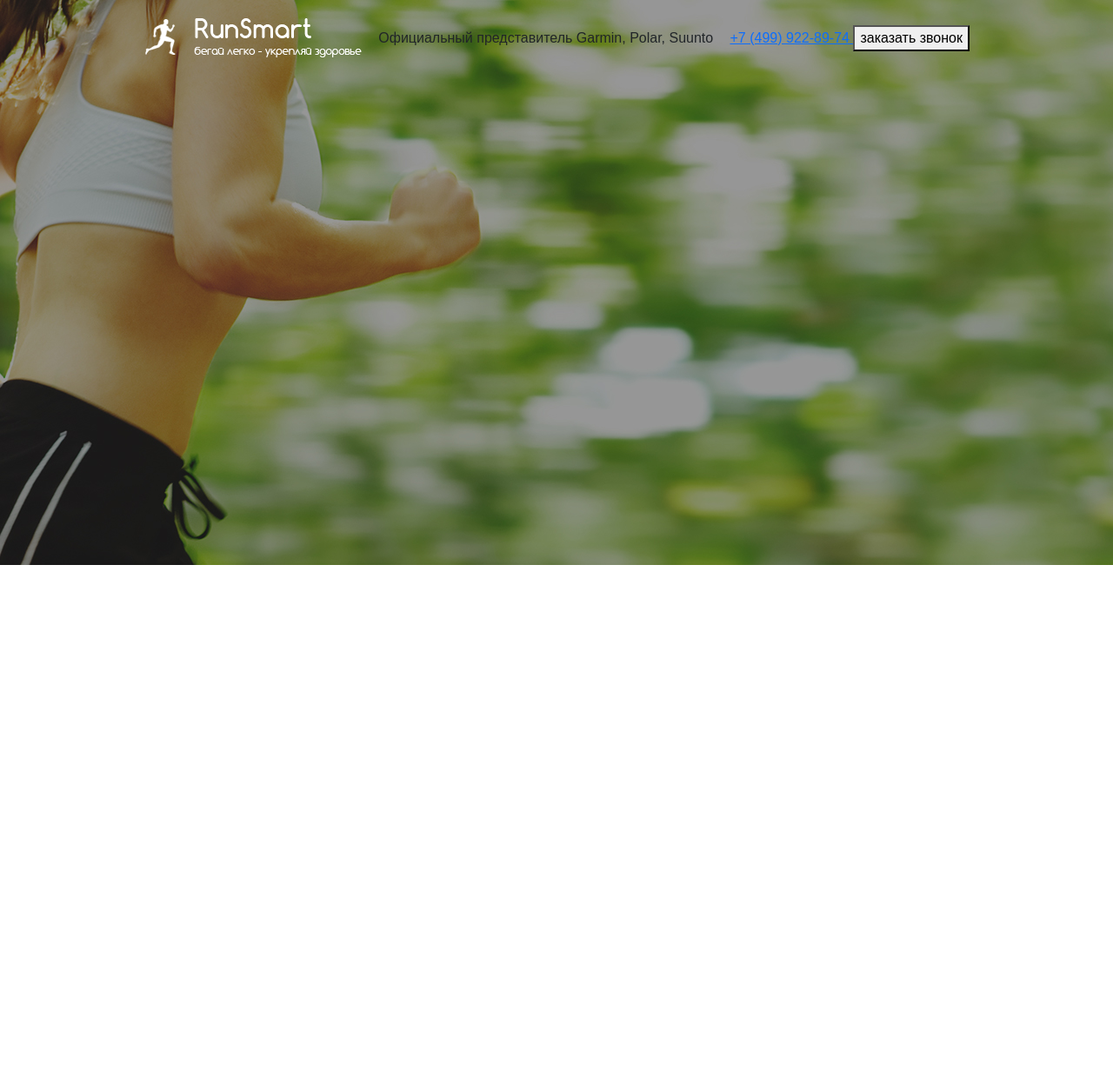
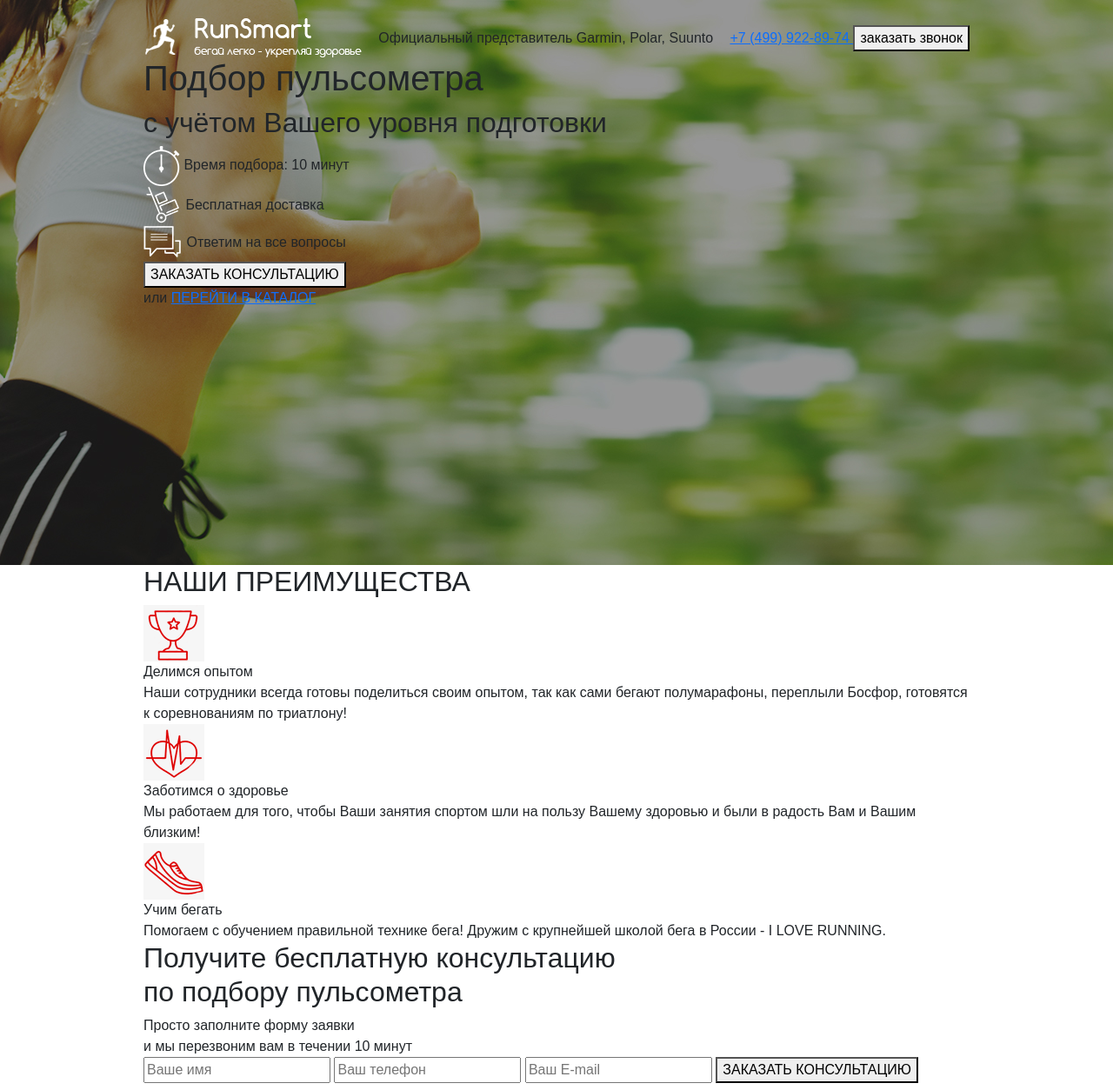
Before and after one commit to ivashchenko6/PulseLayout-website, a website: page src/index.html in a window 1280 px wide. Shown: the top 1254 px of the page at 87% size. Before the commit the page ends 800 px from the top, so only its background shows below. Drawn offline with nearby package versions, Linux system fonts and the light colour scheme.

Commit message:
advantages, carousel and slider added

```diff
--- a/src/index.html
+++ b/src/index.html
@@ -5,12 +5,15 @@
     <meta http-equiv="X-UA-Compatible" content="IE=edge">
     <meta name="viewport" content="width=device-width, initial-scale=1.0">
     <title>Pulse</title>
+
     <link rel="stylesheet" href="css/bootstrap-reboot.min.css">
     <link rel="stylesheet" href="css/font.css">
+    <link rel="stylesheet" href="css/slick.css"/>
     <link rel="stylesheet" href="css/style.min.css">
+
 </head>
 <body>
-    <div class="promo">
+    <section class="promo">
         <div class="container">
             <header class="header">
                 <a href="#" class="header__logo">
@@ -27,12 +30,104 @@
                     <button class="button">заказать звонок</button>
                 </div>
             </header>
-        </div>
-    </div>
 
 
+            <div class="promo__wrapper">
+                <h1 class="promo__header">Подбор пульсометра</h1>
+                <h2 class="promo__subheader">с учётом Вашего уровня подготовки</h2>
+                <div class="promo__icons">
+                    <div class="promo__icon">
+                        <img src="icons/main/timer.png" alt="timer">
+                        Время подбора:
+                        10 минут
+                    </div>
+                    <div class="promo__icon">
+                        <img src="icons/main/cart.png" alt="cart">
+                        Бесплатная
+                        доставка
+                    </div>
+                    <div class="promo__icon">
+                        <img src="icons/main/messages.png" alt="messages">
+                        Ответим
+                        на все вопросы
+                    </div>
+                </div>
+                <button class="button button_main">ЗАКАЗАТЬ КОНСУЛЬТАЦИЮ</button>
+                <div class="promo__link">
+                    или
+                    <a href="#">ПЕРЕЙТИ В КАТАЛОГ</a>
+                </div>
+            </div>
+        </div>
+    </section>
 
+    <section class="advantages">
+        <div class="container">
+            <h2 class="title">НАШИ ПРЕИМУЩЕСТВА</h2>
+            <div class="advantages__icons">
+                <div class="advantages__item">
+                    <img src="icons/advantages/cup.png" alt="cup">
+                    <div class="advantages__text">Делимся опытом</div>
+                    <div class="advantages__descr">Наши сотрудники всегда готовы поделиться своим опытом, так как сами бегают полумарафоны, переплыли Босфор, готовятся к соревнованиям по триатлону!</div>
+                </div>
+                <div class="advantages__item">
+                    <img src="icons/advantages/heart.png" alt="heart">
+                    <div class="advantages__text">Заботимся о здоровье</div>
+                    <div class="advantages__descr">Мы работаем для того, чтобы Ваши занятия спортом шли на пользу Вашему здоровью и были в радость Вам и Вашим близким!</div>
+                </div>
+                <div class="advantages__item">
+                    <img src="icons/advantages/shoe.png" alt="shoe">
+                    <div class="advantages__text">Учим бегать</div>
+                    <div class="advantages__descr">Помогаем с обучением правильной технике бега! Дружим с крупнейшей школой бега в России - <span>I LOVE RUNNING</span>.</div>
+                </div>
+            </div>
+        </div>
 
+    </section>
+
+    <section class="consultation">
+        <div class="container">
+            <h2 class="title title_left">
+                Получите бесплатную консультацию<br>
+                по подбору пульсометра
+            </h2>
+            <div class="consultation__descr">
+                Просто заполните форму заявки <br>
+                и мы перезвоним вам в течении 10 минут
+            </div>
+
+            <form action="#" class="feed-form">
+                <input required name="name" type="text" placeholder="Ваше имя">
+                <input required name="phone" type="tel" placeholder="Ваш телефон">
+                <input required name="email" type="email" placeholder="Ваш E-mail">
+
+                <button class="button button_submit">ЗАКАЗАТЬ КОНСУЛЬТАЦИЮ</button>
+            </form>
+        </div>
+    </section>
+
+    <section class="carousel">
+        <div class="container">
+
+            <div class="carousel__inner">
+                <div>
+                    <img src="img/slider/slide-first.png" alt="slide1">
+                </div>
+                <div>
+                    <img src="img/slider/slide-second.png" alt="slide2">
+                </div>
+                <div>
+                    <img src="img/slider/slide-third.png" alt="slide3">
+                </div>
+
+            </div>
+
+        </div>
+    </section>
+
+    <script type="text/javascript" src="https://code.jquery.com/jquery-1.11.0.min.js"></script>
+    <script type="text/javascript" src="https://code.jquery.com/jquery-migrate-1.2.1.min.js"></script>
+    <script src="js/slick.min.js"></script>
     <script src="js/script.js"></script>
 </body>
 </html>
```
